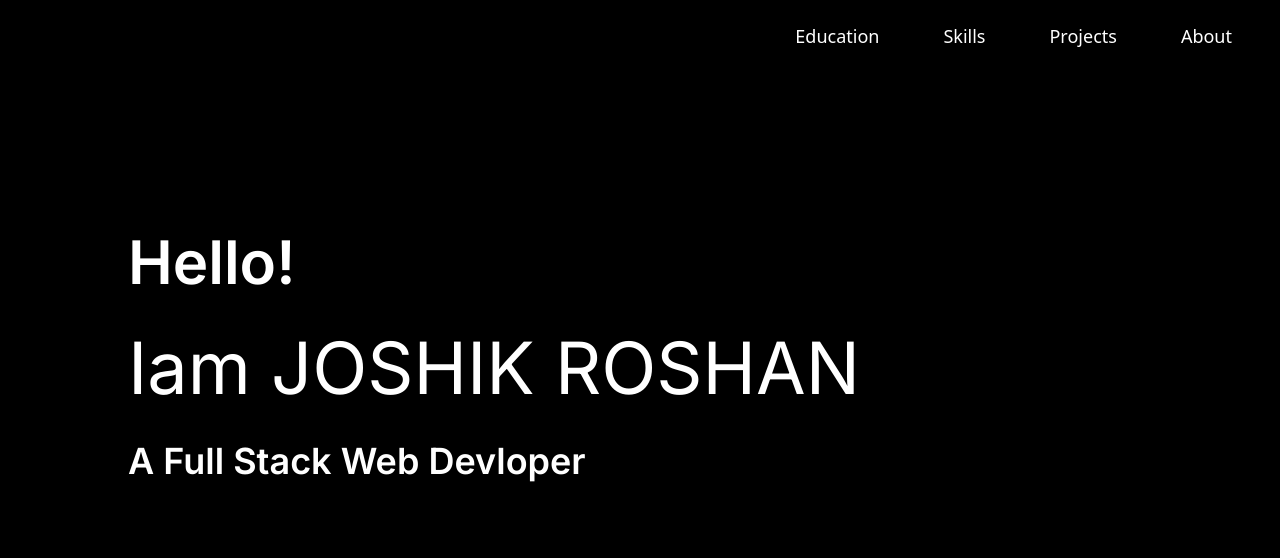
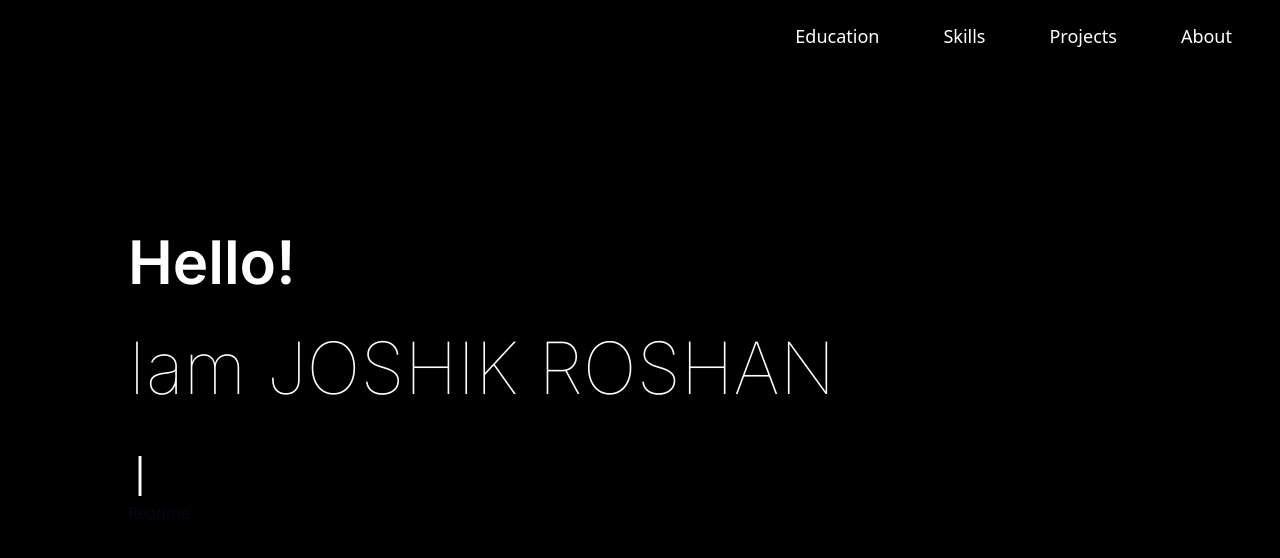
Before and after one commit to JOSHIK27/Portfolio, a Next.js app in the folder my-app/: page / in a window 1280 px wide. Shown: the top 558 px of the page. Built offline with nearby package versions, Linux system fonts and the light colour scheme.

Commit message:
type-writer animation added

```diff
--- a/my-app/package.json
+++ b/my-app/package.json
@@ -14,10 +14,12 @@
     "clsx": "^2.1.0",
     "lucide-react": "^0.303.0",
     "next": "14.0.4",
+    "next-typed": "^0.0.14",
     "react": "^18",
     "react-dom": "^18",
     "tailwind-merge": "^2.2.0",
-    "tailwindcss-animate": "^1.0.7"
+    "tailwindcss-animate": "^1.0.7",
+    "typewriter-effect": "^2.21.0"
   },
   "devDependencies": {
     "@types/node": "^20",
--- a/my-app/pages/index.tsx
+++ b/my-app/pages/index.tsx
@@ -1,7 +1,5 @@
-import Image from "next/image";
-import { Inter } from "next/font/google";
 import Nav from "./landing/nav";
-const inter = Inter({ subsets: ["latin"] });
+import Typewriter from "typewriter-effect";
 
 export default function Home() {
   return (
@@ -16,9 +14,14 @@ export default function Home() {
           Iam JOSHIK ROSHAN
         </h1>
         <br></br>
-        <h1 className="text-4xl text-white font-display font-semibold">
-          A Full Stack Web Devloper
-        </h1>
+        <Typewriter
+          options={{
+            strings: ["AN IIT GRADUATE", "A FULL STACK DEVELOPER"],
+            autoStart: true,
+            loop: true,
+          }}
+        />
+        Readme
       </div>
     </div>
   );
--- a/my-app/styles/globals.css
+++ b/my-app/styles/globals.css
@@ -4,7 +4,10 @@
 body {
   background-color: black;
 }
-
+span {
+  color: white;
+  font-size: 40px;
+}
 @layer base {
   :root {
     --background: 0 0% 100%;
```
Also changed, not shown: 1 other file (tests, documents, lock files or other folders).
